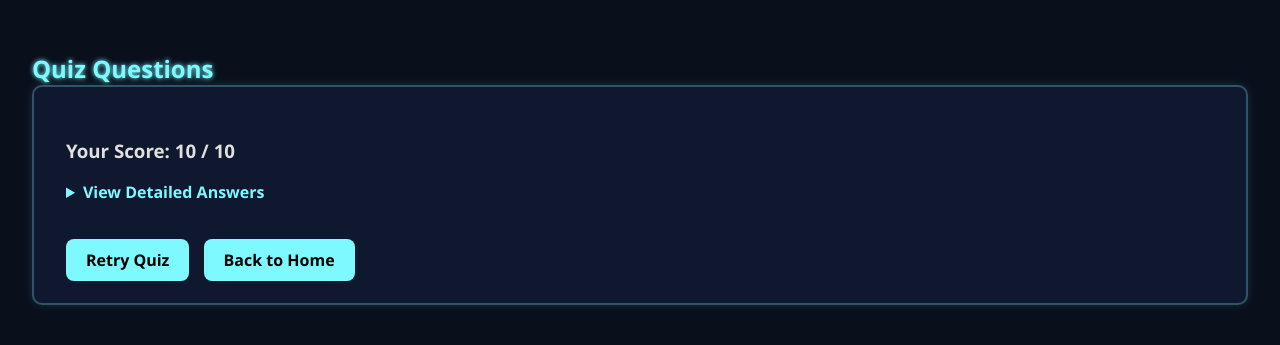
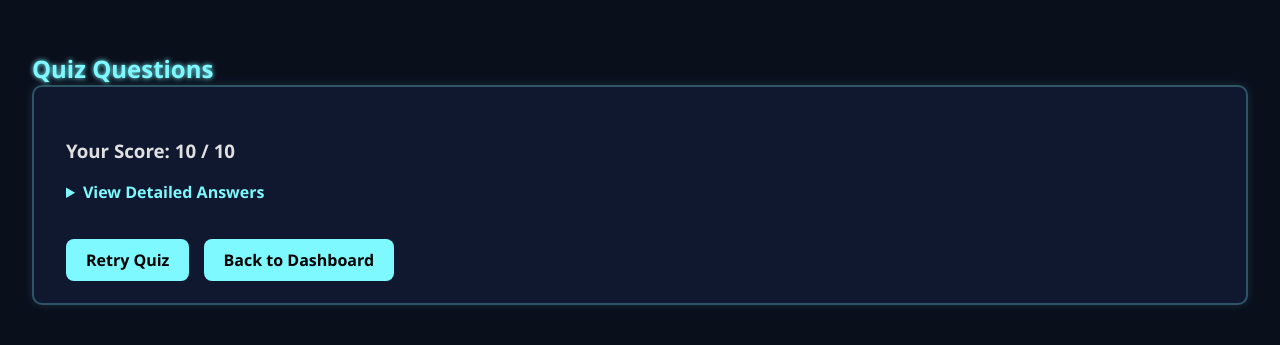
Before and after one commit to m-aparna108/signify, a Flask app: template app/templates/quiz_questions.html in a window 1280 px wide. Shown: the top 345 px of the page. Run offline with Flask 3, Linux system fonts and the light colour scheme; the template is opened without the code that fills it: most values are stand-ins (such as "Sample title", 1, 10 or a date in 2020).

Commit message:
small tweakings here and there

```diff
--- a/app/templates/quiz_questions.html
+++ b/app/templates/quiz_questions.html
@@ -110,7 +110,7 @@
 
             <div style="margin-top: 30px;">
                 <a href="{{ url_for('quiz_questions', quiz_id=quiz_id) }}" class="btn">Retry Quiz</a>
-                <a href="{{ url_for('home') }}" class="btn">Back to Home</a>
+                <a href="{{ url_for('user_dashboard') }}" class="btn">Back to Dashboard</a>
             </div>
         </div>
         {% endif %}
--- a/app/templates/user_dashboard.html
+++ b/app/templates/user_dashboard.html
@@ -8,7 +8,7 @@
       <p>Start learning sign language today.</p>
 
       <div class="user-links">
-          <a href="{{ url_for('learning_module') }}" class="card-link"">
+          <a href="{{ url_for('learning_module') }}" class="card-link">
           <i class="fas fa-book-open card-icon"></i>
         <div class="card-desc">Interactive Lessons</div>
         <div class="card-title">Learn Sign Language</div>
```
